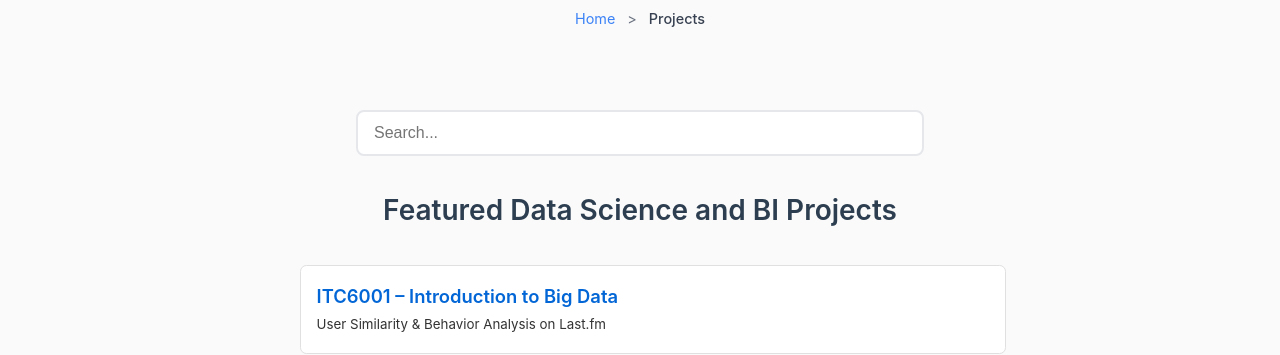
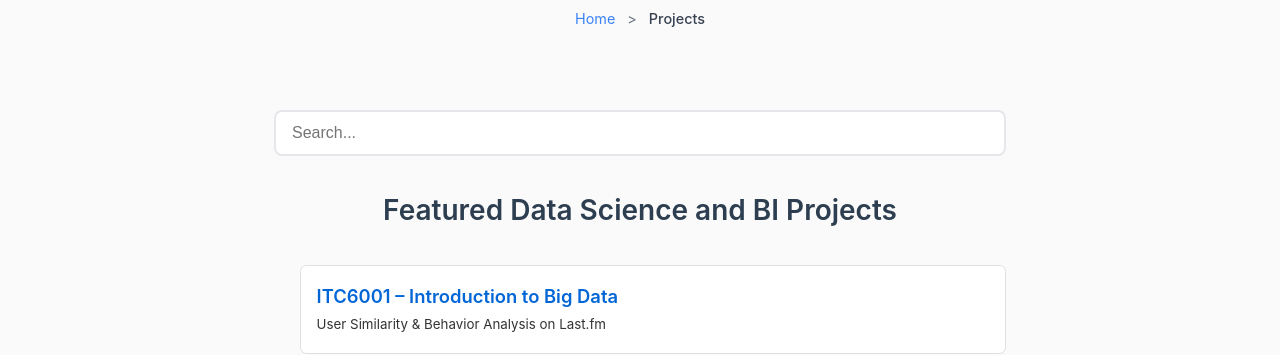
Before and after one commit to C-Kapsalis/portfolio-website, a Jekyll site: the page built from index.md, in a window 1280 px wide. Shown: the part 121-476 px from the top of the page. Built offline with Jekyll 4.4.1, drawn with Linux system fonts in a browser that asks for light colours; comment, search, counter and statistics services are not loaded.

Commit message:
new approach in styling the search bar

```diff
--- a/assets/css/style.css
+++ b/assets/css/style.css
@@ -169,11 +169,9 @@
 }
 
 
-/* simple search feature styling */
+/* simple search feature styling - i want it to stick to the breadcrumbs */
 .search-box {
-  max-width: 600px;
-  padding: 0 1rem;
-  margin: 1rem auto 2rem auto; /* Consistent spacing */
+  margin: 0 auto 2rem auto !important; /* Zero top margin */
 }
 
 /* Force consistent positioning regardless of page content */
```
